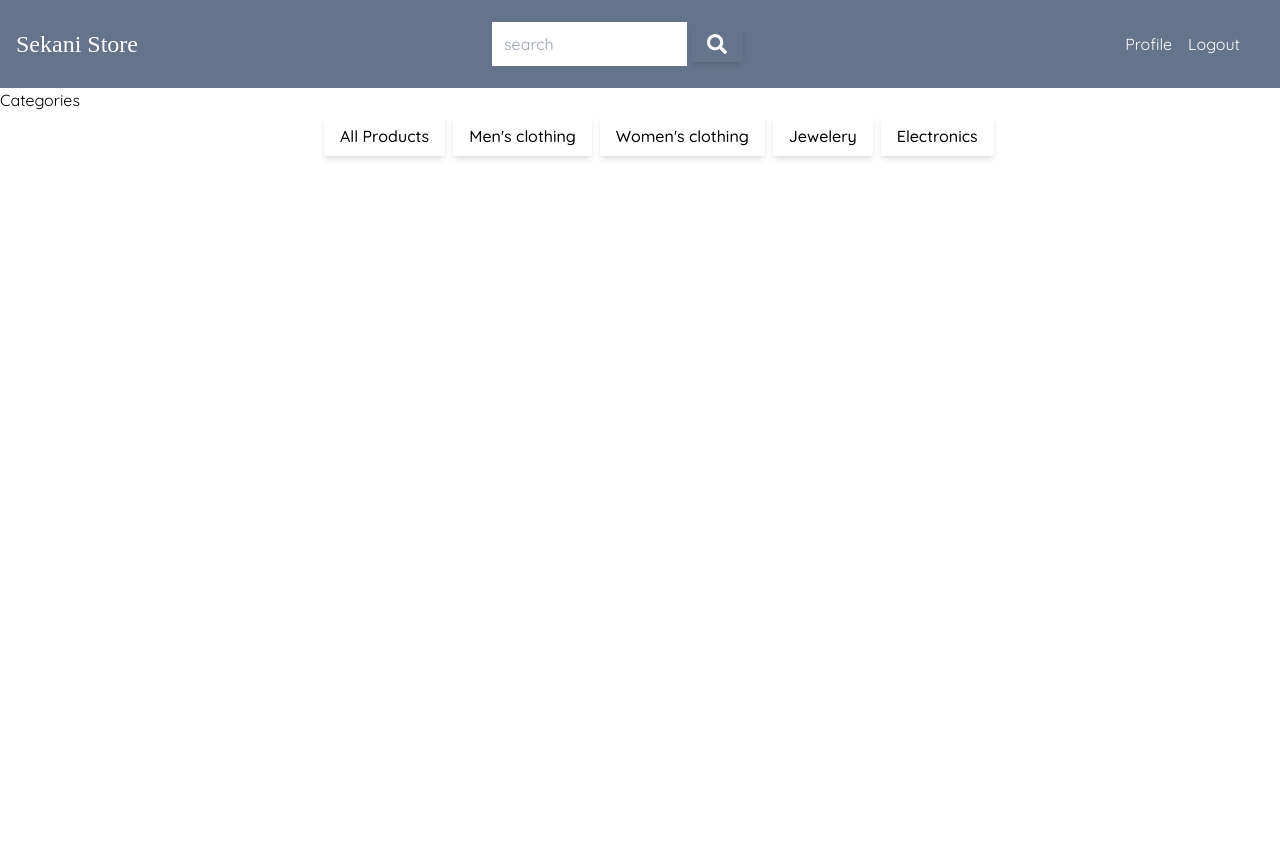
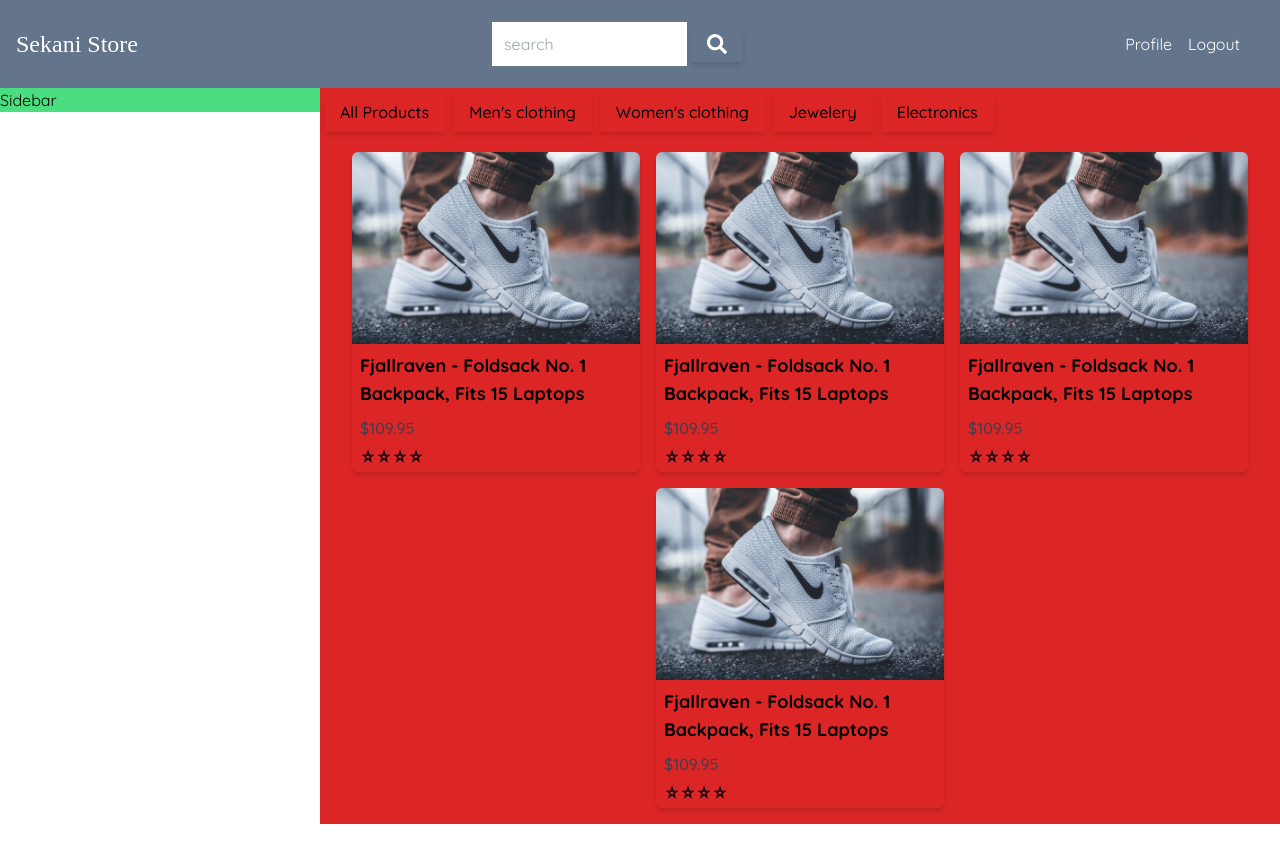
Before and after one commit to xclusive-3G/e-commerce-, a React (Vite) app: page / in a window 1280 px wide. Shown: the top 862 px of the page. After the commit the page ends 824 px from the top, so only its background shows below. Built offline with nearby package versions, Linux system fonts and the light colour scheme; a web font is replaced by a local one.

Commit message:
component update

```diff
--- a/src/Components/Card.tsx
+++ b/src/Components/Card.tsx
@@ -1,8 +1,18 @@
 import React from 'react'
+import feet from '../assets/feet.jpg'
+import { MdOutlineStarRate } from "react-icons/md";
+
 
 const Card:React.FC = () => {
   return (
-    <div className=' bg-red-400'>Card</div>
+    <div className='  shadow-md rounded-md w-72 h-80  cursor-pointer'>
+        <img src={feet} className=' max-h-60 w-full object-cover rounded-t-md' />
+      <div className='p-2'>
+        <p className='font-bold text-lg truncat'>Fjallraven - Foldsack No. 1 Backpack, Fits 15 Laptops</p>
+        <p className='font-medium my-2 text-gray-700'><span>$</span>109.95</p>
+        <p className='flex items-center text-yellow-500"'><MdOutlineStarRate /><MdOutlineStarRate /><MdOutlineStarRate /><MdOutlineStarRate /></p>
+      </div>
+    </div>
   )
 }
 
--- a/src/Navigation/Subnav.tsx
+++ b/src/Navigation/Subnav.tsx
@@ -2,6 +2,8 @@
 import { BsFilterSquareFill } from "react-icons/bs";
 import { FaShoppingCart } from "react-icons/fa";
 import Categories from '../Sidebar/Categories/Categories';
+import Sidebar from '../Sidebar/Sidebar';
+
 const Subnav: React.FC = () => {
     return (
         <div>
@@ -14,9 +16,10 @@
 
                 </div>
             </div>
+            {/* .....side bar displayed here..... */}
             <div className='hidden md:flex'>
-            {/* <Sidebar/> */}
-            <Categories/>
+            <Sidebar/>
+            {/* <Categories/> */}
 
             </div>
         </div>
--- a/src/Products/Products.tsx
+++ b/src/Products/Products.tsx
@@ -1,11 +1,16 @@
 import React from 'react'
 import Recommended from '../Recommend/Recommended'
+import Card from '../Components/Card'
 
 const Products:React.FC = () => {
   return (
-    <section className='md:w-9/12 w-full h-screen right-0  absolute'>
+    <section className='md:w-9/12  h-auto w-auto right-0  absolute bg-red-600'>
         <div>
         <Recommended/>
+        {/* segment for card to be styled */}
+        <div className='flex flex-wrap gap-4 justify-center p-4 '>
+        <Card/><Card/><Card/><Card/>
+        </div>
         </div>
     </section>
   )
--- a/src/Sidebar/Categories/Categories.tsx
+++ b/src/Sidebar/Categories/Categories.tsx
@@ -2,7 +2,7 @@
 
 const Categories:React.FC = () => {
   return (
-    <div>Categories</div>
+    <div>Categoriesdd</div>
   )
 }
 
--- a/src/Sidebar/Sidebar.tsx
+++ b/src/Sidebar/Sidebar.tsx
@@ -2,7 +2,7 @@
 
 const Sidebar:React.FC = () => {
   return (
-    <div>Sidebar</div>
+    <div className='w-1/4 left-0 absolute bg-green-400'>Sidebar </div>
   )
 }
 
```
Also changed, not shown: src/App.tsx (+0 -12 lines), src/assets/feet.jpg (added).
